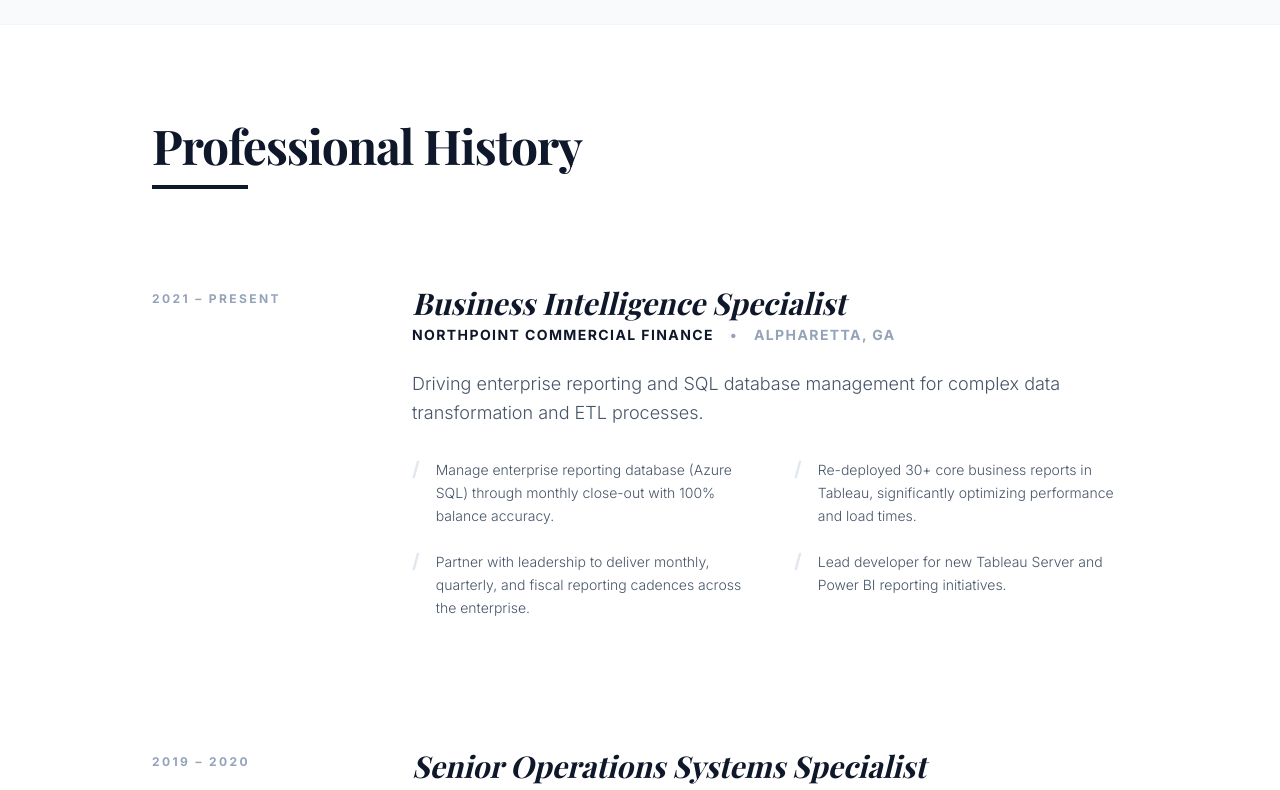
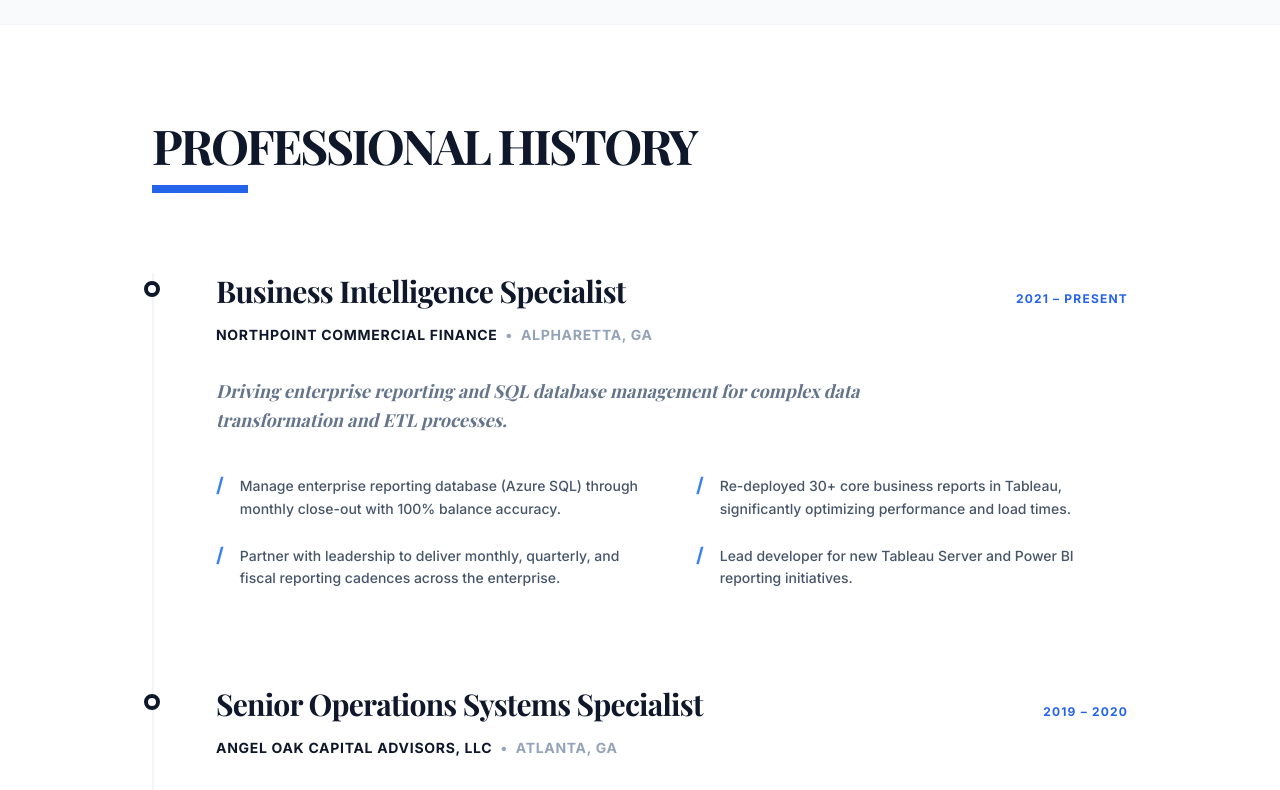
Before and after one commit to btburns308/brian-portfolio, a React (Vite) app: page / in a window 1280 px wide. Shown: the part 1520-2310 px from the top of the page. Built offline with nearby package versions, Linux system fonts and the light colour scheme; a web font is replaced by a local one.

Commit message:
Update ExperienceSection.tsx

```diff
--- a/components/ExperienceSection.tsx
+++ b/components/ExperienceSection.tsx
@@ -1,57 +1,58 @@
 import React from 'react';
 import { Experience } from '../types';
 
-interface ExperienceProps {
-  experiences: Experience[];
-}
+interface ExperienceProps { experiences: Experience[]; }
 
 const ExperienceSection: React.FC<ExperienceProps> = ({ experiences }) => {
   return (
     <div className="max-w-5xl mx-auto px-6">
-      <div className="mb-24">
-        <h2 className="text-5xl font-bold text-slate-900 mb-4 tracking-tight">Professional History</h2>
-        <div className="w-24 h-1 bg-slate-900"></div>
+      <div className="mb-20">
+        <h2 className="text-5xl font-black text-slate-900 mb-4 tracking-tighter uppercase">Professional History</h2>
+        <div className="w-24 h-2 bg-blue-600"></div>
       </div>
 
-      <div className="space-y-32">
-        {experiences.map((exp, idx) => (
-          <div key={idx} className="grid grid-cols-1 lg:grid-cols-12 gap-8 lg:gap-16">
-            {/* Period */}
-            <div className="lg:col-span-3">
-              <span className="text-xs font-bold text-slate-400 uppercase tracking-[0.2em]">
-                {exp.period}
-              </span>
-            </div>
+      <div className="relative">
+        {/* Simple left-aligned vertical line */}
+        <div className="absolute left-0 top-0 bottom-0 w-[2px] bg-slate-100 ml-4 lg:ml-0"></div>
 
-            {/* Content */}
-            <div className="lg:col-span-9">
-              <h3 className="text-3xl font-bold text-slate-900 mb-1 serif italic">
-                {exp.role}
-              </h3>
-              <div className="flex flex-wrap items-center gap-x-4 gap-y-1 mb-6 text-sm font-bold text-slate-400 uppercase tracking-widest">
+        <div className="space-y-24">
+          {experiences.map((exp, idx) => (
+            <div key={idx} className="relative pl-12 lg:pl-16 group">
+
+              {/* Timeline Marker */}
+              <div className="absolute left-0 top-2 w-8 h-8 lg:w-4 lg:h-4 bg-white border-4 border-slate-900 rounded-full z-10 -translate-x-1/2 ml-4 lg:ml-0 group-hover:bg-blue-600 transition-colors"></div>
+
+              <div className="flex flex-col lg:flex-row lg:items-baseline lg:justify-between mb-4">
+                <h3 className="text-3xl font-black text-slate-900 tracking-tight">
+                  {exp.role}
+                </h3>
+                <span className="text-xs font-black text-blue-600 uppercase tracking-widest mt-2 lg:mt-0">
+                  {exp.period}
+                </span>
+              </div>
+
+              <div className="flex flex-wrap items-center gap-2 text-sm font-bold text-slate-400 uppercase tracking-wider mb-8">
                 <span className="text-slate-900">{exp.company}</span>
-                <span className="hidden md:inline">•</span>
+                <span>•</span>
                 <span>{exp.location}</span>
               </div>
 
-              <p className="text-lg text-slate-600 font-light leading-relaxed mb-8">
+              <p className="text-slate-500 mb-10 leading-relaxed font-medium max-w-3xl italic serif text-lg">
                 {exp.description}
               </p>
 
-              <div className="grid grid-cols-1 md:grid-cols-2 gap-x-12 gap-y-6">
+              <div className="grid grid-cols-1 md:grid-cols-2 gap-y-6 gap-x-12">
                 {exp.achievements.map((ach, aIdx) => (
-                  <div key={aIdx} className="flex gap-4 group">
-                    <span className="text-slate-200 font-black text-xl leading-none transition-colors group-hover:text-slate-900">/</span>
-                    <p className="text-sm text-slate-600 leading-relaxed font-light">{ach}</p>
+                  <div key={aIdx} className="flex gap-4 items-start">
+                    <span className="text-blue-500 font-black text-xl shrink-0 leading-none">/</span>
+                    <p className="text-sm text-slate-600 font-medium leading-relaxed">{ach}</p>
                   </div>
                 ))}
               </div>
             </div>
-          </div>
-        ))}
+          ))}
+        </div>
       </div>
     </div>
   );
-};
-
-export default ExperienceSection;
+}; export default ExperienceSection;
```
